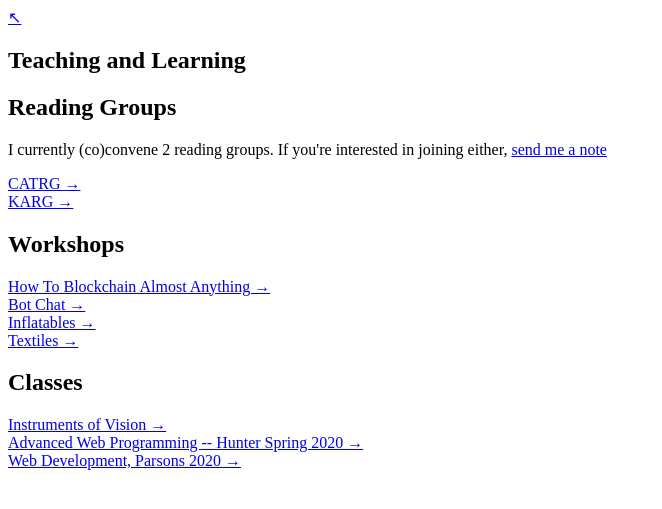
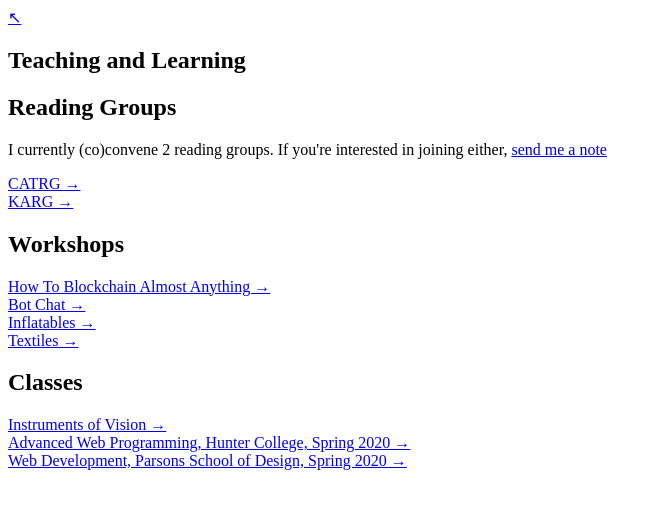
Before and after one commit to agnescameron/agnesfcameron.info, a Jekyll site: the page built from teaching.html, in a window 1280 px wide. Shown: the top 509 px of the page, without its empty margins (0-662 px from the left). Built offline with Jekyll 4.4.1, drawn with Linux system fonts in a browser that asks for light colours; nearby versions of some CDN libraries.

Commit message:
corrected some images and cleaned up titles

```diff
--- a/collections/_teaching/classes/hunter_20.md
+++ b/collections/_teaching/classes/hunter_20.md
@@ -1,6 +1,6 @@
 ---
 layout: page
-title: Advanced Web Programming -- Hunter Spring 2020
+title: Advanced Web Programming, Hunter College, Spring 2020
 permalink: /hunter_20/
 status: published
 date: 18/05/20
--- a/collections/_teaching/classes/parsons_20.md
+++ b/collections/_teaching/classes/parsons_20.md
@@ -1,6 +1,6 @@
 ---
 layout: page
-title: Web Development, Parsons 2020
+title: Web Development, Parsons School of Design, Spring 2020
 permalink: /parsons/
 status: published
 date: 18/05/20
```
Also changed, not shown: assets/img/botchat/being_bot.JPG, assets/img/inflatables/fol_blob.JPG.
